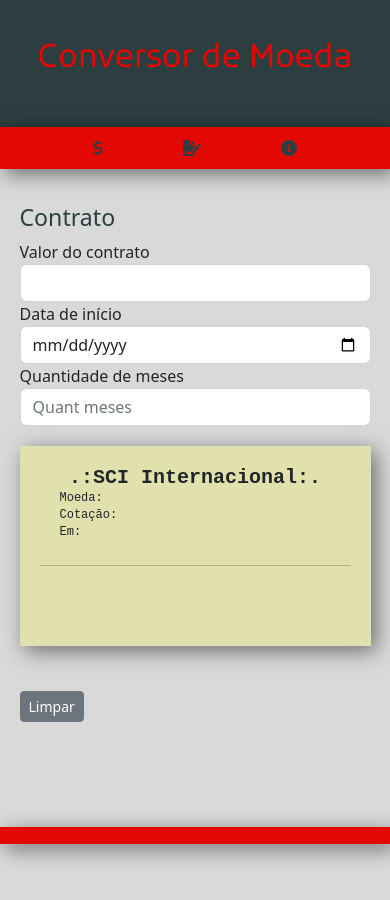
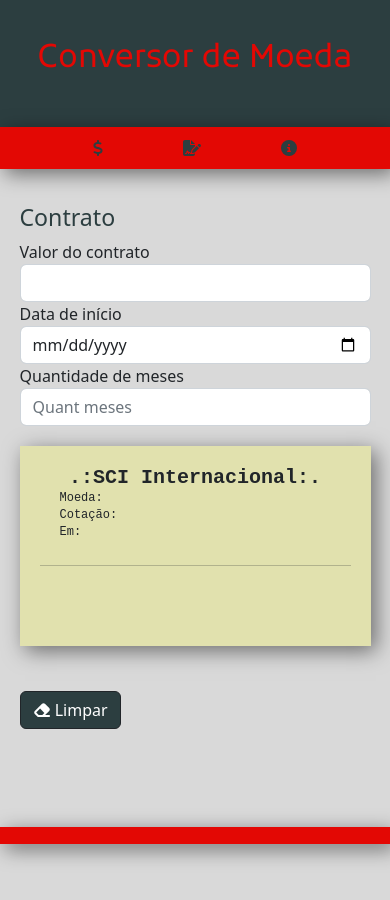
Before and after one commit to gabriellgomess/conversor-moeda, a React (Create React App) app: page /Contrato in a window 390 px wide. Shown: the top 900 px of the page. Built offline with nearby package versions, Linux system fonts and the light colour scheme.

Commit message:
ajustes btn limpar contrato e margim bottom main

```diff
--- a/src/App.css
+++ b/src/App.css
@@ -8,6 +8,6 @@
 
 @media only screen and (max-width: 770px){
   .main{
-    margin-bottom: 80px;
+    margin-bottom: 100px;
   }
 }
--- a/src/Pages/contrato/Contrato.js
+++ b/src/Pages/contrato/Contrato.js
@@ -3,6 +3,8 @@ import "./Contrato.css"
 import { useState } from "react";
 import { formatToNumber } from 'brazilian-values';
 import MyContext from "../../contexts/myContext";
+import { FontAwesomeIcon } from '@fortawesome/react-fontawesome'
+import { faEraser } from '@fortawesome/free-solid-svg-icons'
 
 
 
@@ -74,7 +76,7 @@ const Contrato = () => {
                     <p className="response-text-contrato">{date?`A data de início do contrato é ${HandleformatDate(date)}`:""}</p>
                     <p className="response-text-contrato">{months?`O contrato terá duração de ${months} meses`:""}</p>
                 </div>
-                <button className="btn btn-secondary btn-sm" onClick={()=>HandleClear()}>Limpar</button>
+                <button className="btn btn-dark" onClick={()=>HandleClear()}><FontAwesomeIcon icon={faEraser} /> Limpar</button>
 
 
 
```
Also changed, not shown: 11 other files (tests, documents, lock files or other folders).
